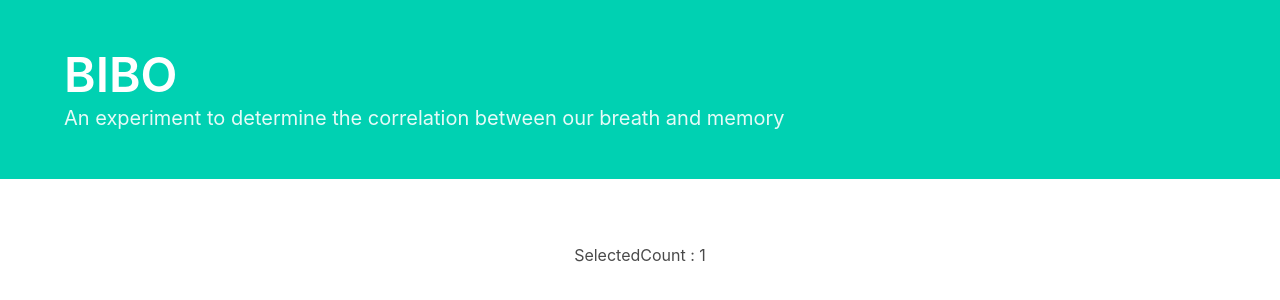
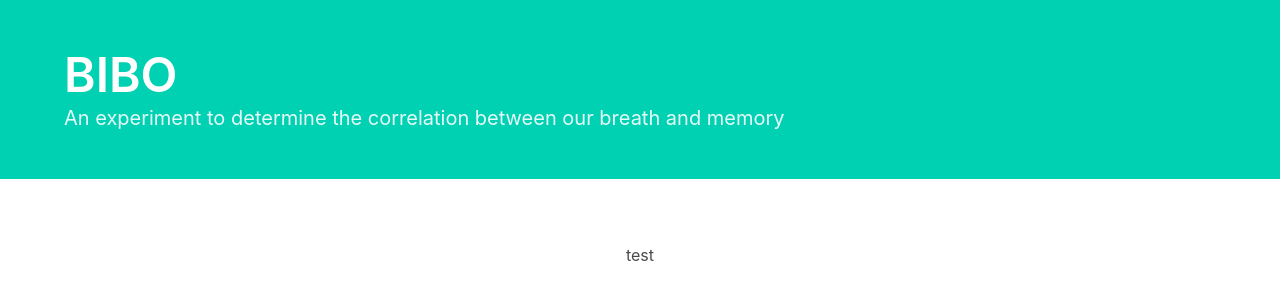
Before and after one commit to karthikmuralidharan/bibo, a React (Create React App) app: page / in a window 1280 px wide. Both pictures are taken after a click on the button "Start". Shown: the top 300 px of the page. Built offline with nearby package versions, Linux system fonts and the light colour scheme.

Commit message:
add; images interface

```diff
--- a/src/containers/Base.tsx
+++ b/src/containers/Base.tsx
@@ -28,7 +28,7 @@ class Base extends React.Component<Props, any> {
                 console.log('reached');
                 return <StartButton onClick={this.handleStart} />;
             case OperationType.STARTED:
-                return <Remember state={this.props.context} />;
+                return <Remember context={this.props.context} />;
         }
     };
 
--- a/src/containers/Remember.tsx
+++ b/src/containers/Remember.tsx
@@ -1,18 +1,33 @@
 import React from 'react';
 import ReactDOM from 'react-dom';
 import { State } from '../state';
+import { string } from 'prop-types';
+import { Image } from '../types/images';
 
 interface Props {
-    state: State;
+    context: State;
 }
 
-const Remember = ({ state }: Props) => {
-    state.breatheIn.correctCount += 1;
-    return (
-        <div>
-            <h1>SelectedCount : {state.breatheIn.correctCount}</h1>
-        </div>
-    );
-};
+export default class Remember extends React.Component<Props, any> {
+    state: { err: Error | null; images: Image[] } = { err: null, images: [] };
 
-export default Remember;
+    constructor(props: Props) {
+        super(props);
+    }
+
+    componentWillMount = () => {
+        fetch('localhost:8080/images.random')
+            .then(res => {
+                res.json().catch((resp: Image[]) => {
+                    this.state.images = resp;
+                });
+            })
+            .catch(e => {
+                this.state.err = e;
+            });
+    };
+
+    render() {
+        return <div>test</div>;
+    }
+}
--- /dev/null
+++ b/src/types/images.ts
@@ -0,0 +1,248 @@
+export interface FixedHeightStill {
+    url: string;
+    width: string;
+    height: string;
+}
+
+export interface OriginalStill {
+    url: string;
+    width: string;
+    height: string;
+}
+
+export interface FixedWidth {
+    url: string;
+    width: string;
+    height: string;
+    size: string;
+    mp4: string;
+    mp4_size: string;
+    webp: string;
+    webp_size: string;
+}
+
+export interface FixedHeightSmallStill {
+    url: string;
+    width: string;
+    height: string;
+}
+
+export interface FixedHeightDownsampled {
+    url: string;
+    width: string;
+    height: string;
+    size: string;
+    webp: string;
+    webp_size: string;
+}
+
+export interface Preview {
+    width: string;
+    height: string;
+    mp4: string;
+    mp4_size: string;
+}
+
+export interface FixedHeightSmall {
+    url: string;
+    width: string;
+    height: string;
+    size: string;
+    mp4: string;
+    mp4_size: string;
+    webp: string;
+    webp_size: string;
+}
+
+export interface DownsizedStill {
+    url: string;
+    width: string;
+    height: string;
+}
+
+export interface Downsized {
+    url: string;
+    width: string;
+    height: string;
+    size: string;
+}
+
+export interface DownsizedLarge {
+    url: string;
+    width: string;
+    height: string;
+    size: string;
+}
+
+export interface FixedWidthSmallStill {
+    url: string;
+    width: string;
+    height: string;
+}
+
+export interface PreviewWebp {
+    url: string;
+    width: string;
+    height: string;
+    size: string;
+}
+
+export interface FixedWidthStill {
+    url: string;
+    width: string;
+    height: string;
+}
+
+export interface FixedWidthSmall {
+    url: string;
+    width: string;
+    height: string;
+    size: string;
+    mp4: string;
+    mp4_size: string;
+    webp: string;
+    webp_size: string;
+}
+
+export interface DownsizedSmall {
+    width: string;
+    height: string;
+    mp4: string;
+    mp4_size: string;
+}
+
+export interface FixedWidthDownsampled {
+    url: string;
+    width: string;
+    height: string;
+    size: string;
+    webp: string;
+    webp_size: string;
+}
+
+export interface DownsizedMedium {
+    url: string;
+    width: string;
+    height: string;
+    size: string;
+}
+
+export interface Original {
+    url: string;
+    width: string;
+    height: string;
+    size: string;
+    frames: string;
+    mp4: string;
+    mp4_size: string;
+    webp: string;
+    webp_size: string;
+}
+
+export interface FixedHeight {
+    url: string;
+    width: string;
+    height: string;
+    size: string;
+    mp4: string;
+    mp4_size: string;
+    webp: string;
+    webp_size: string;
+}
+
+export interface Looping {
+    mp4: string;
+    mp4_size: string;
+}
+
+export interface OriginalMp4 {
+    width: string;
+    height: string;
+    mp4: string;
+    mp4_size: string;
+}
+
+export interface PreviewGif {
+    url: string;
+    width: string;
+    height: string;
+    size: string;
+}
+
+export interface Still480p {
+    url: string;
+    width: string;
+    height: string;
+}
+
+export interface Images {
+    fixed_height_still: FixedHeightStill;
+    original_still: OriginalStill;
+    fixed_width: FixedWidth;
+    fixed_height_small_still: FixedHeightSmallStill;
+    fixed_height_downsampled: FixedHeightDownsampled;
+    preview: Preview;
+    fixed_height_small: FixedHeightSmall;
+    downsized_still: DownsizedStill;
+    downsized: Downsized;
+    downsized_large: DownsizedLarge;
+    fixed_width_small_still: FixedWidthSmallStill;
+    preview_webp: PreviewWebp;
+    fixed_width_still: FixedWidthStill;
+    fixed_width_small: FixedWidthSmall;
+    downsized_small: DownsizedSmall;
+    fixed_width_downsampled: FixedWidthDownsampled;
+    downsized_medium: DownsizedMedium;
+    original: Original;
+    fixed_height: FixedHeight;
+    looping: Looping;
+    original_mp4: OriginalMp4;
+    preview_gif: PreviewGif;
+    '480w_still': Still480p;
+}
+
+export interface Response {
+    type: string;
+    id: string;
+    slug: string;
+    url: string;
+    bitly_gif_url: string;
+    bitly_url: string;
+    embed_url: string;
+    username: string;
+    source: string;
+    content_url: string;
+    source_tld: string;
+    source_post_url: string;
+    is_sticker: number;
+    import_datetime: string;
+    trending_datetime: string;
+    images: Images;
+    title: string;
+    image_original_url: string;
+    image_url: string;
+    image_mp4_url: string;
+    image_frames: string;
+    image_width: string;
+    image_height: string;
+    fixed_height_downsampled_url: string;
+    fixed_height_downsampled_width: string;
+    fixed_height_downsampled_height: string;
+    fixed_width_downsampled_url: string;
+    fixed_width_downsampled_width: string;
+    fixed_width_downsampled_height: string;
+    fixed_height_small_url: string;
+    fixed_height_small_still_url: string;
+    fixed_height_small_width: string;
+    fixed_height_small_height: string;
+    fixed_width_small_url: string;
+    fixed_width_small_still_url: string;
+    fixed_width_small_width: string;
+    fixed_width_small_height: string;
+    caption: string;
+}
+
+export interface Image {
+    id: string;
+    response: Response;
+}
```
